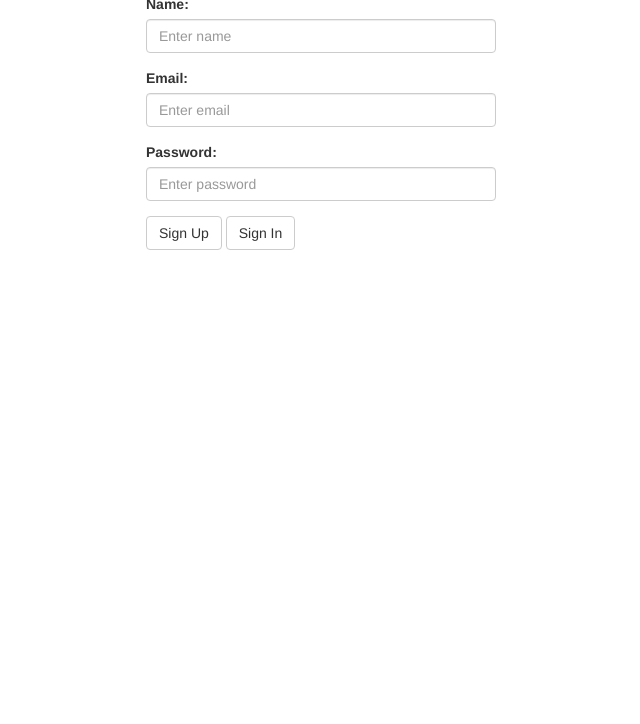
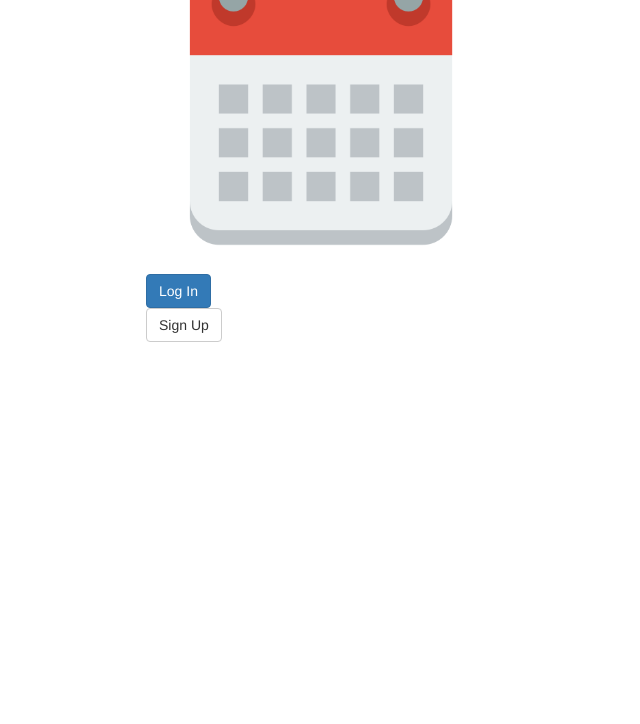
Before and after one commit to xian0831/meet-up-event-planner, a plain HTML site: page index.html at #/event in a window 1280 px wide. Shown: the part 76-800 px from the top of the page, without its empty margins (319-959 px from the left). Drawn offline with nearby package versions, Linux system fonts and the light colour scheme; some packages are replaced by stand-ins of ours.

Commit message:
adding landing page for choose login or sign up

```diff
--- a/app.js
+++ b/app.js
@@ -5,7 +5,7 @@ app.config(config);
 function config($routeProvider) {
     $routeProvider.when("/home",
         {
-            templateUrl: "views/home.html",
+            templateUrl: "views/signup.html",
             controller: "AuthCtrl",
             controllerAs: "auth"
         })
--- a/index.html
+++ b/index.html
@@ -6,6 +6,7 @@
     <title>Meet Up Planner</title>
     <script src="https://code.jquery.com/jquery-2.2.0.min.js"></script>
     <link href="https://maxcdn.bootstrapcdn.com/bootstrap/3.3.6/css/bootstrap.min.css" rel="stylesheet" integrity="sha256-7s5uDGW3AHqw6xtJmNNtr+OBRJUlgkNJEo78P4b0yRw= sha512-nNo+yCHEyn0smMxSswnf/OnX6/KwJuZTlNZBjauKhTK0c+zT+q5JOCx0UFhXQ6rJR9jg6Es8gPuD2uZcYDLqSw==" crossorigin="anonymous">
+    <link href="css/main.css" rel="stylesheet">
     <script src="https://maxcdn.bootstrapcdn.com/bootstrap/3.3.6/js/bootstrap.min.js" integrity="sha256-KXn5puMvxCw+dAYznun+drMdG1IFl3agK0p/pqT9KAo= sha512-2e8qq0ETcfWRI4HJBzQiA3UoyFk6tbNyG+qSaIBZLyW9Xf3sWZHN/lxe9fTh1U45DpPf07yj94KsUHHWe4Yk1A==" crossorigin="anonymous"></script>
     <script src="https://ajax.googleapis.com/ajax/libs/angularjs/1.5.0-rc.0/angular.min.js"></script>
     <script src="https://cdnjs.cloudflare.com/ajax/libs/angular.js/1.3.10/angular-route.min.js"></script>
--- a/views/home.html
+++ b/views/home.html
@@ -1,21 +1,10 @@
-<div class="col-md-4 col-md-offset-4">
-    <h1>Sign Up</h1>
-    <form role="form" autocomplete="on">
-        <div class="form-group">
-            <label for="name">Name:</label>
-            <input ng-model="auth.name" type="text" class="form-control" id="name" placeholder="Enter name">
-        </div>
-        <div class="form-group">
-            <label for="email">Email:</label>
-            <input ng-model="auth.email" type="email" class="form-control" id="email" placeholder="Enter email">
-        </div>
-        <div class="form-group">
-            <label for="pwd">Password:</label>
-            <input ng-model="auth.password" type="password" class="form-control" id="pwd" placeholder="Enter password">
-        </div>
-        <button ng-click="auth.createUser()" type="button" class="btn btn-default">Sign Up</button>
-        <button ng-click="auth.login()" type="button" class="btn btn-default">Sign In</button>
-        <P>{{auth.message}}</P>
-        <p ng-repeat="user in auth.users">{{ user.email }}: {{ user.password }}</p>
-    </form>
+<div id="choice-panel" class="col-md-4 col-md-offset-4 vcenter">
+    <img class="img-responsive" src="assets/img/calendar-icon.png">
+    <div>
+        <button class="btn btn-primary btn-default choice-button">Log In</button>
+    </div>
+    <div>
+        <button class="btn btn-default choice-button">Sign Up</button>
+    </div>
+
 </div>
```
Also changed, not shown: views/event.html (+1 -1 lines), views/signup.html (added, +21 -0 lines), assets/img/calendar-icon.png (added), assets/js/location.js (renamed from assets/location.js).
